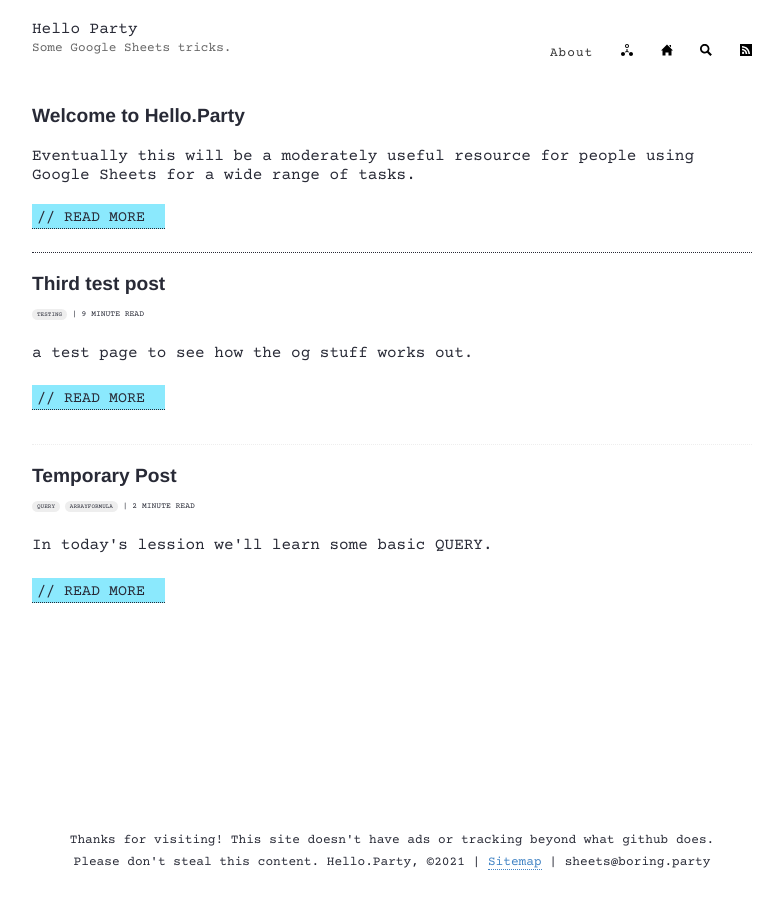
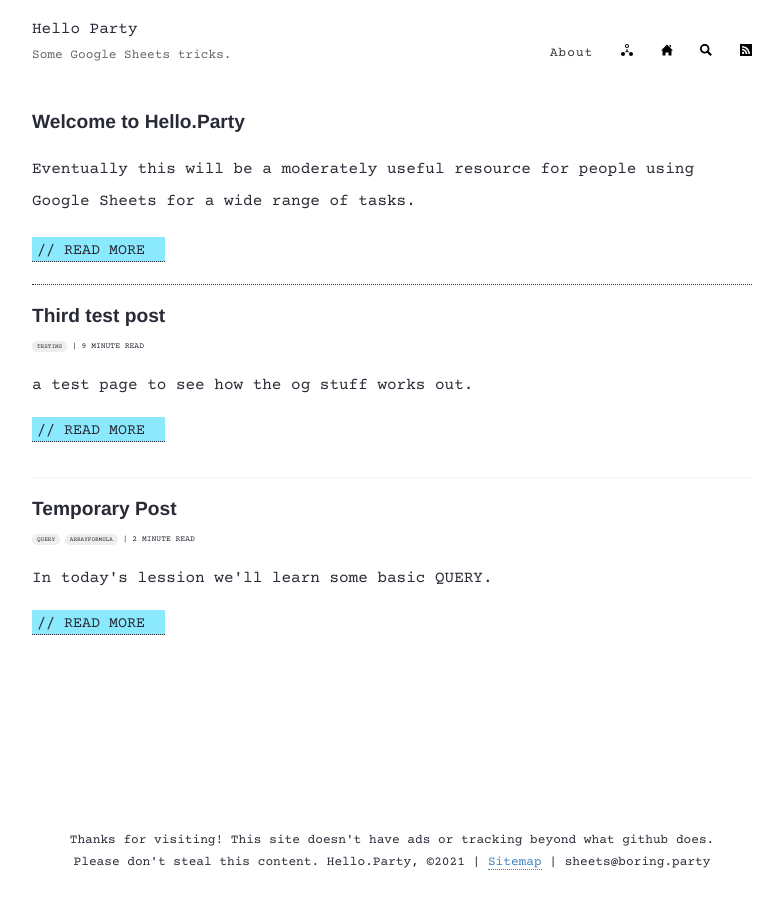
Before and after one commit to boringparty/hello-party.github.io, a Jekyll site: the page built from index.html, in a window 1280 px wide. Shown: the whole page, without its empty margins (248-1031 px from the left). Built offline with Jekyll 4.4.1, drawn with Linux system fonts in a browser that asks for light colours; the list of posts is cut into pages by our own code.

Commit message:
Update style.scss

```diff
--- a/assets/style.scss
+++ b/assets/style.scss
@@ -133,7 +133,7 @@ div#subtitle {
 
 p {
     margin: 20px 0px;
-    line-height: 14pt;
+    line-height: 24pt;
 }
 
 details {
```
